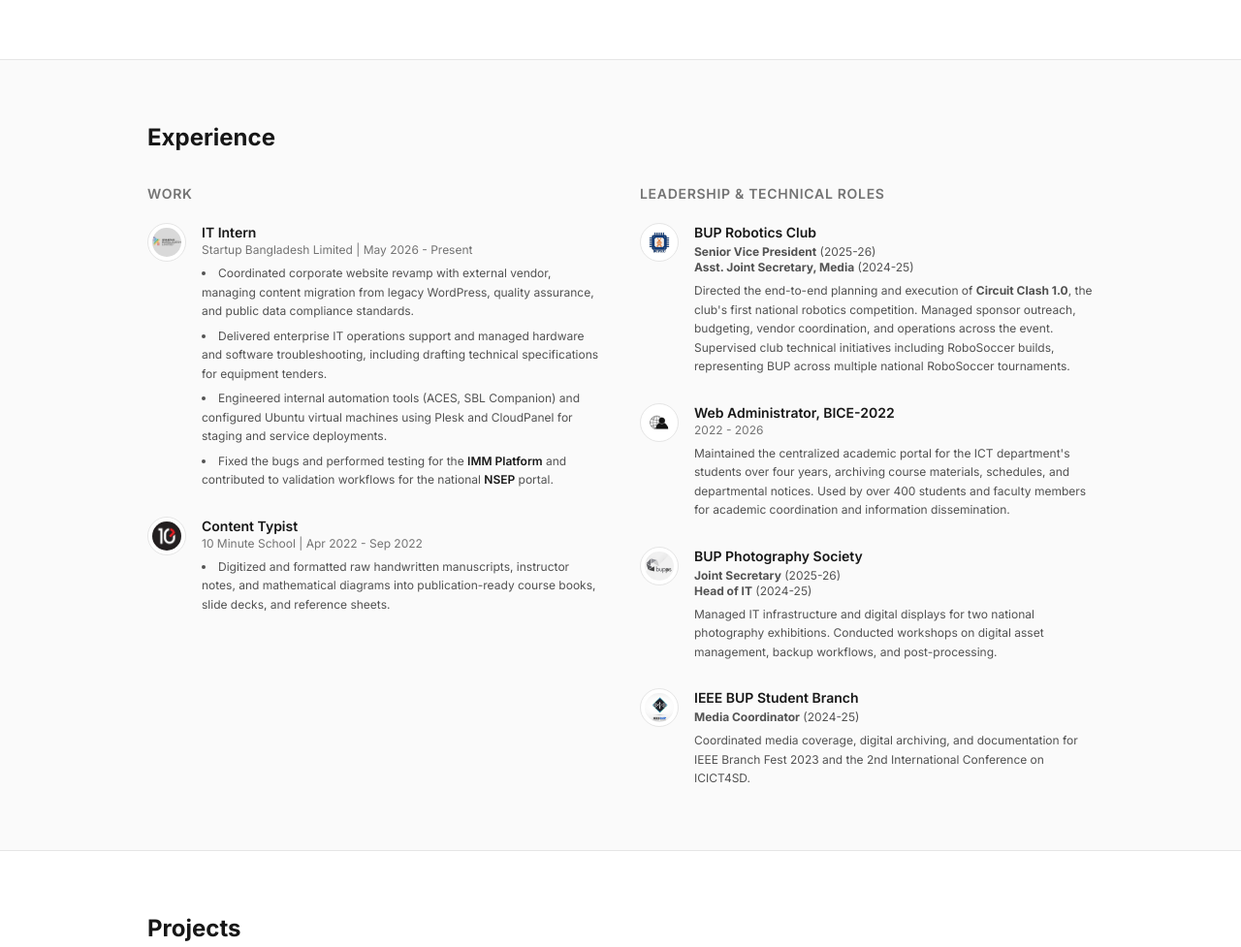
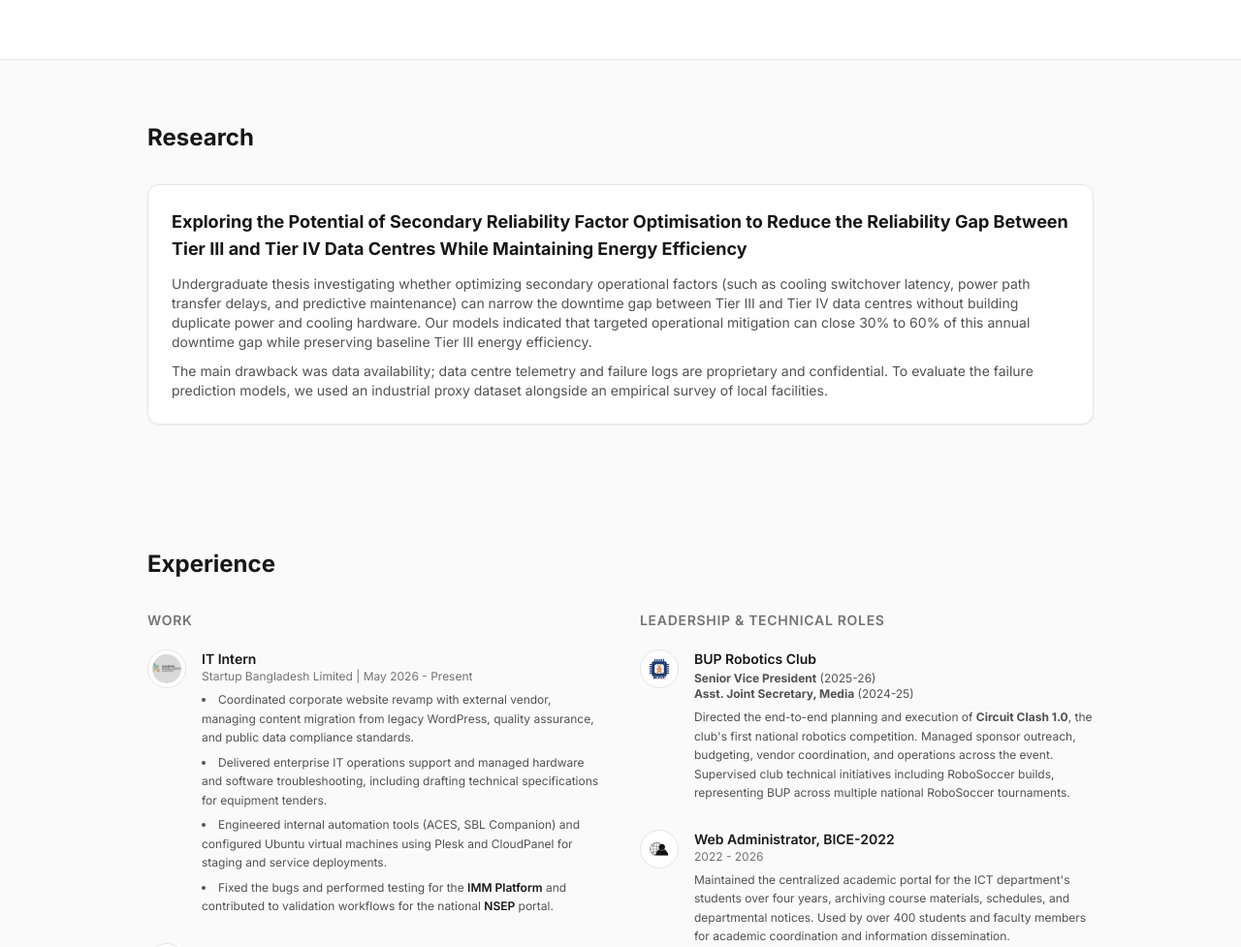
Before and after one commit to meawsin/mohsin-portfolio, a plain HTML site: page index.html in a window 1280 px wide. Shown: the part 1014-1991 px from the top of the page at 97% size. Drawn offline with nearby package versions, Linux system fonts and the light colour scheme.

Commit message:
Add research section and updated CV

```diff
--- a/index.html
+++ b/index.html
@@ -75,6 +75,7 @@
             <div class="flex items-center gap-3 sm:gap-4 md:gap-6">
                 <div class="hidden md:flex space-x-6 text-sm font-medium">
                     <a href="#about" class="hover:text-neutral-500 dark:hover:text-neutral-400 transition">About</a>
+                    <a href="#research" class="hover:text-neutral-500 dark:hover:text-neutral-400 transition">Research</a>
                     <a href="#experience" class="hover:text-neutral-500 dark:hover:text-neutral-400 transition">Experience</a>
                     <a href="#projects" class="hover:text-neutral-500 dark:hover:text-neutral-400 transition">Projects</a>
                     <a href="#skills" class="hover:text-neutral-500 dark:hover:text-neutral-400 transition">Skills</a>
@@ -95,6 +96,7 @@
         <div id="mobile-menu" class="hidden md:hidden border-t border-neutral-200 dark:border-neutral-800 bg-white/95 dark:bg-bg-dark/95 backdrop-blur-md">
             <div class="px-4 py-3 space-y-1">
                 <a href="#about" class="block py-2 px-3 text-sm font-medium text-neutral-700 dark:text-neutral-300 hover:bg-neutral-100 dark:hover:bg-neutral-800 rounded-lg transition" onclick="closeMobileMenu()">About</a>
+                <a href="#research" class="block py-2 px-3 text-sm font-medium text-neutral-700 dark:text-neutral-300 hover:bg-neutral-100 dark:hover:bg-neutral-800 rounded-lg transition" onclick="closeMobileMenu()">Research</a>
                 <a href="#experience" class="block py-2 px-3 text-sm font-medium text-neutral-700 dark:text-neutral-300 hover:bg-neutral-100 dark:hover:bg-neutral-800 rounded-lg transition" onclick="closeMobileMenu()">Experience</a>
                 <a href="#projects" class="block py-2 px-3 text-sm font-medium text-neutral-700 dark:text-neutral-300 hover:bg-neutral-100 dark:hover:bg-neutral-800 rounded-lg transition" onclick="closeMobileMenu()">Projects</a>
                 <a href="#skills" class="block py-2 px-3 text-sm font-medium text-neutral-700 dark:text-neutral-300 hover:bg-neutral-100 dark:hover:bg-neutral-800 rounded-lg transition" onclick="closeMobileMenu()">Skills</a>
@@ -165,6 +167,26 @@
                         <p class="text-[11px] sm:text-xs text-neutral-600 dark:text-neutral-400">GPA: 5.00</p>
                     </div>
                 </div>            </div>
+        </div>
+    </section>
+
+    <!-- ===== RESEARCH ===== -->
+    <section id="research" class="py-12 sm:py-16 max-w-5xl mx-auto px-4 sm:px-6">
+        <h2 class="text-xl sm:text-2xl font-bold text-neutral-900 dark:text-white mb-6 sm:mb-8">Research</h2>
+
+        <div class="bg-white dark:bg-bg-dark border border-neutral-200 dark:border-neutral-800 rounded-xl p-5 sm:p-6 shadow-sm">
+            <h3 class="font-bold text-neutral-900 dark:text-white text-base sm:text-lg mb-3 leading-snug">
+                Exploring the Potential of Secondary Reliability Factor Optimisation to Reduce the Reliability Gap Between Tier III and Tier IV Data Centres While Maintaining Energy Efficiency
+            </h3>
+
+            <div class="space-y-2.5 text-xs sm:text-sm text-neutral-600 dark:text-neutral-400 leading-relaxed">
+                <p>
+                    Undergraduate thesis investigating whether optimizing secondary operational factors (such as cooling switchover latency, power path transfer delays, and predictive maintenance) can narrow the downtime gap between Tier III and Tier IV data centres without building duplicate power and cooling hardware. Our models indicated that targeted operational mitigation can close 30% to 60% of this annual downtime gap while preserving baseline Tier III energy efficiency.
+                </p>
+                <p>
+                    The main drawback was data availability; data centre telemetry and failure logs are proprietary and confidential. To evaluate the failure prediction models, we used an industrial proxy dataset alongside an empirical survey of local facilities.
+                </p>
+            </div>
         </div>
     </section>
 
```
Also changed, not shown: 2 other files.
